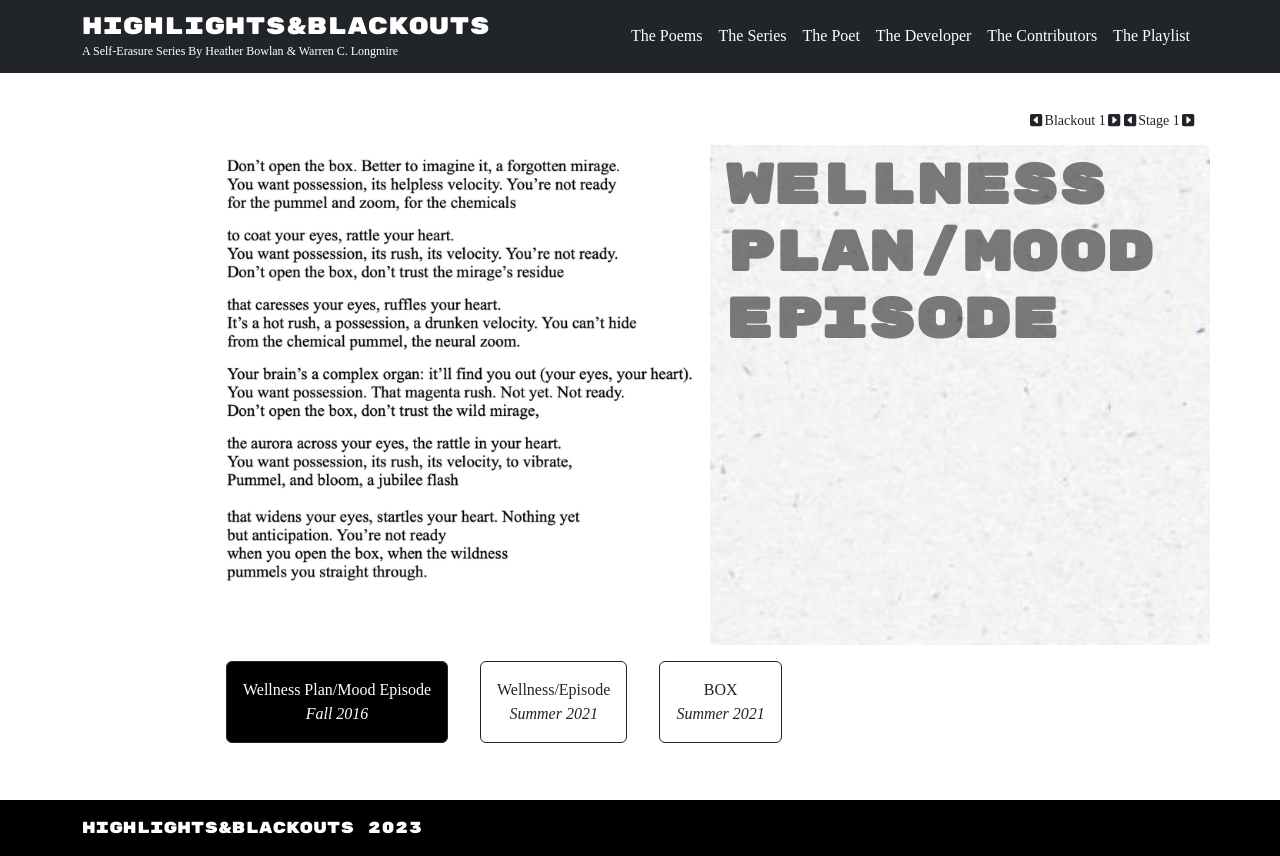
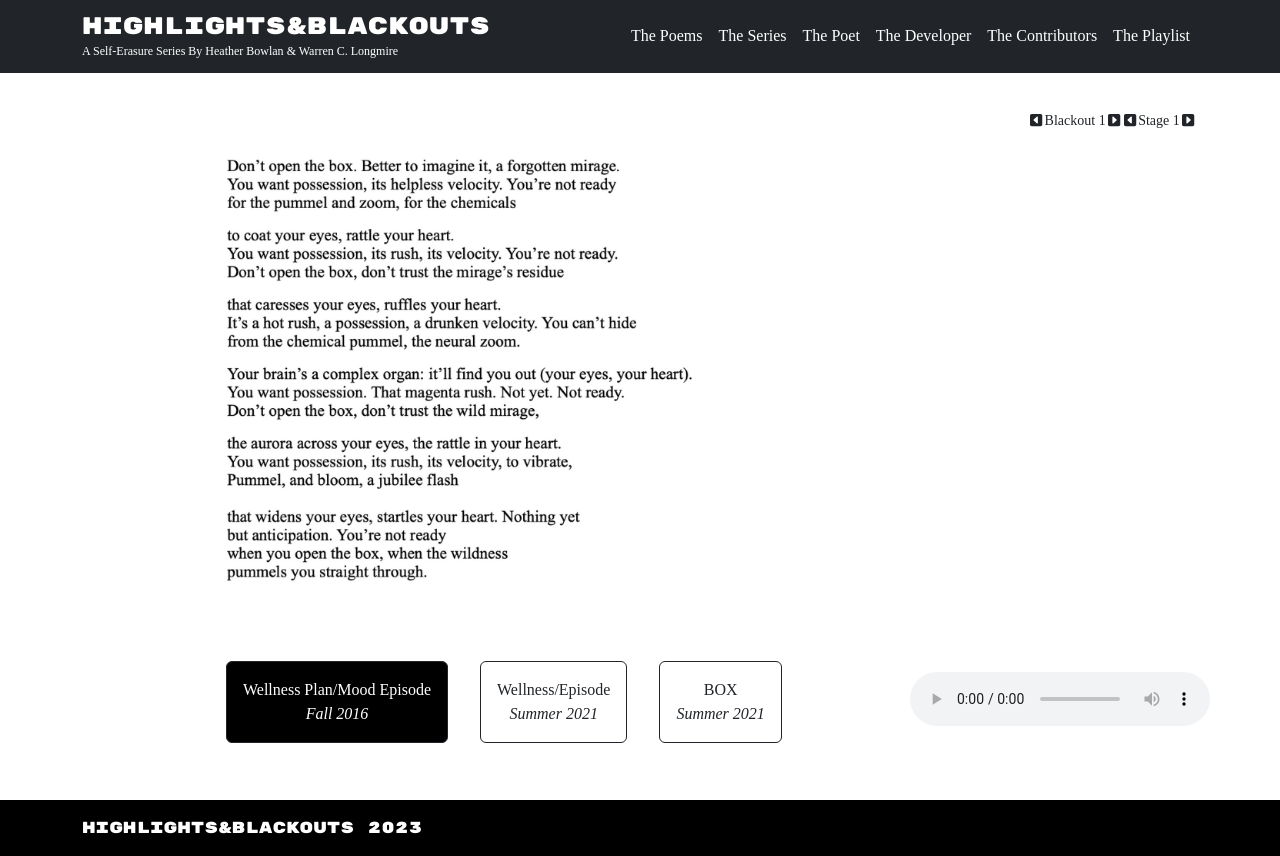
Before and after one commit to wlongmire/self-erasures, a Next.js app: page /blackouts/1/1 in a window 1280 px wide. Built offline with nearby package versions, Linux system fonts and the light colour scheme; a web font is replaced by a local one.

Commit message:
adds fix for vercel.

```diff
--- a/components/PoemContainer.js
+++ b/components/PoemContainer.js
@@ -74,7 +74,7 @@ const PoemContainer = ({ erasureIdx, stageIdx, setPoem }) => {
     const currentStage = currentErasure.stages[stageIdx - 1]
 
     const { stages, id } = currentErasure;
-    const { image = null, audio = null} = currentStage;
+    const { image, audio} = currentStage;
 
     const handleScrub = (e) => {
         const inc = parseInt(e.target.dataset.direction)
--- a/data/erasures.json
+++ b/data/erasures.json
@@ -9,17 +9,23 @@
                 {
                     "id": 1,
                     "title":"Wellness Plan/Mood Episode",
-                    "season": "Fall 2016"
+                    "season": "Fall 2016",
+                    "image":[],
+                    "audio":{}
                 },
                 {
                     "id": 2,
                     "title":"Wellness/Episode",
-                    "season": "Summer 2021"
+                    "season": "Summer 2021",
+                    "image":[],
+                    "audio":{}
                 },
                 {
                     "id": 3,
                     "title":"BOX",
-                    "season": "Summer 2021"
+                    "season": "Summer 2021",
+                    "image":[],
+                    "audio":{}
                 }
             ]
         },
@@ -30,12 +36,16 @@
                 {
                     "id": 1,
                     "title":"When My Number's Up",
-                    "season": "Winter 2013"
+                    "season": "Winter 2013",
+                    "image":[],
+                    "audio":{}
                 },
                 {
                     "id": 2,
                     "title":"My Guide",
-                    "season": "Summer 2021"
+                    "season": "Summer 2021",
+                    "image":[],
+                    "audio":{}
                 }
             ]
         },
@@ -46,17 +56,23 @@
                 {
                     "id": 1,
                     "title":"tonight(baby)",
-                    "season": "Winter 2019"
+                    "season": "Winter 2019",
+                    "image":[],
+                    "audio":{}
                 },
                 {
                     "id": 2,
                     "title":"Tonight I'm your Baby",
-                    "season": "Fall 2021"
+                    "season": "Fall 2021",
+                    "image":[],
+                    "audio":{}
                 },
                 {
                     "id": 3,
                     "title":"Hey baby.",
-                    "season": "Winter 2021"
+                    "season": "Winter 2021",
+                    "image":[],
+                    "audio":{}
                 }
             ]
         },
```
